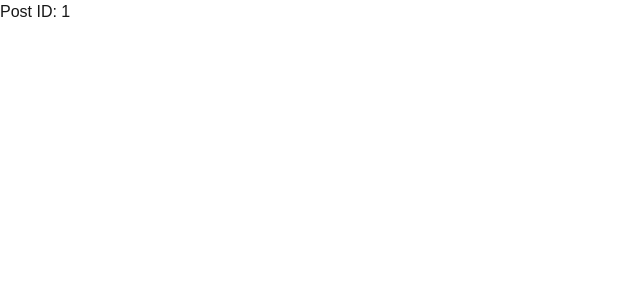
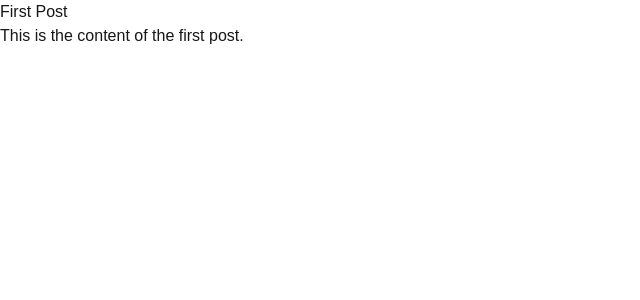
Before and after one commit to pallosp/experimental, a Next.js app in the folder coursera_next_js_intro/: page /posts/1 in a window 1280 px wide. Shown: the top 300 px of the page, without its empty margins (0-640 px from the left). Built offline with nearby package versions, Linux system fonts and the light colour scheme.

Commit message:
Next.js data fetching

```diff
--- /dev/null
+++ b/coursera_next_js_intro/app/data/posts.js
@@ -0,0 +1,12 @@
+export const posts = [
+  {
+    id: '1',
+    title: 'First Post',
+    content: 'This is the content of the first post.'
+  },
+  {
+    id: '2',
+    title: 'Second Post',
+    content: 'This is the content of the second post.'
+  }
+]
--- a/coursera_next_js_intro/app/posts/[id]/page.jsx
+++ b/coursera_next_js_intro/app/posts/[id]/page.jsx
@@ -1,8 +1,17 @@
+import { posts } from "../../data/posts";
+
 export default async function Posts({ params }) {
   const { id } = await params;
+
+  const post = posts.find((p) => p.id === id);
+  if (!post) {
+    return <h1>Post not found</h1>;
+  }
+
   return (
     <main>
-      <h1>Post ID: {id}</h1>
+      <h1>{post.title}</h1>
+      <p>{post.content}</p>
     </main>
   );
 }
```
